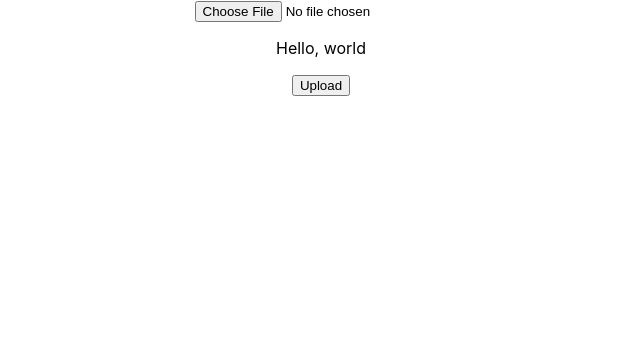
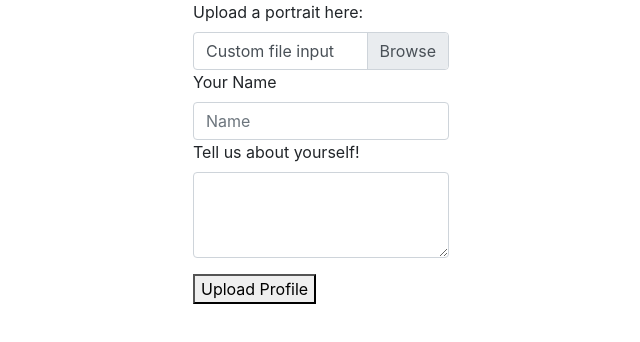
Before and after one commit to Xisifer/launchpartner-test, a React (Create React App) app: page / in a window 1280 px wide. Shown: the top 342 px of the page, without its empty margins (319-959 px from the left). Built offline with nearby package versions, Linux system fonts and the light colour scheme.

Commit message:
Bootstrapped some input fields for name, description and portrait. Not hooked up to anything yet.

```diff
--- a/src/App.css
+++ b/src/App.css
@@ -28,6 +28,11 @@
   color: #61dafb;
 }
 
+#profile-submission {
+  width:20%;
+  margin:auto;
+}
+
 @keyframes App-logo-spin {
   from {
     transform: rotate(0deg);
--- a/src/components/imageUpload.js
+++ b/src/components/imageUpload.js
@@ -1,5 +1,6 @@
 import React, {Component} from 'react';
-// import logo from './logo.svg';
+import {Form} from "react-bootstrap";
+import 'bootstrap/dist/css/bootstrap.min.css';
 
 class ImageUpload extends Component {
 
@@ -18,11 +19,27 @@ class ImageUpload extends Component {
 
   render() {
     return (
-        <div className="App">
-        <input type="file" />
-        <p>Hello, world</p>
-        <button onClick={this.uploadFile}>Upload</button>
-        </div>
+        // <div className="App">
+        // <input type="file" />
+        // <p>Hello, world</p>
+
+        // </div>
+        <Form id="profile-submission">
+            <Form.Label>Upload a portrait here:</Form.Label>
+            <Form.File
+                id="custom-file"
+                label="Custom file input"
+                custom
+            />
+            <br />
+            <Form.Label>Your Name</Form.Label>
+            <Form.Control type="text" placeholder="Name" />
+            <Form.Group controlId="exampleForm.ControlTextarea1">
+                <Form.Label>Tell us about yourself!</Form.Label>
+                <Form.Control as="textarea" rows="3" />
+            </Form.Group>
+            <button onClick={this.uploadDesc}>Upload Profile</button>
+        </Form>
     );
   }
 }
```
